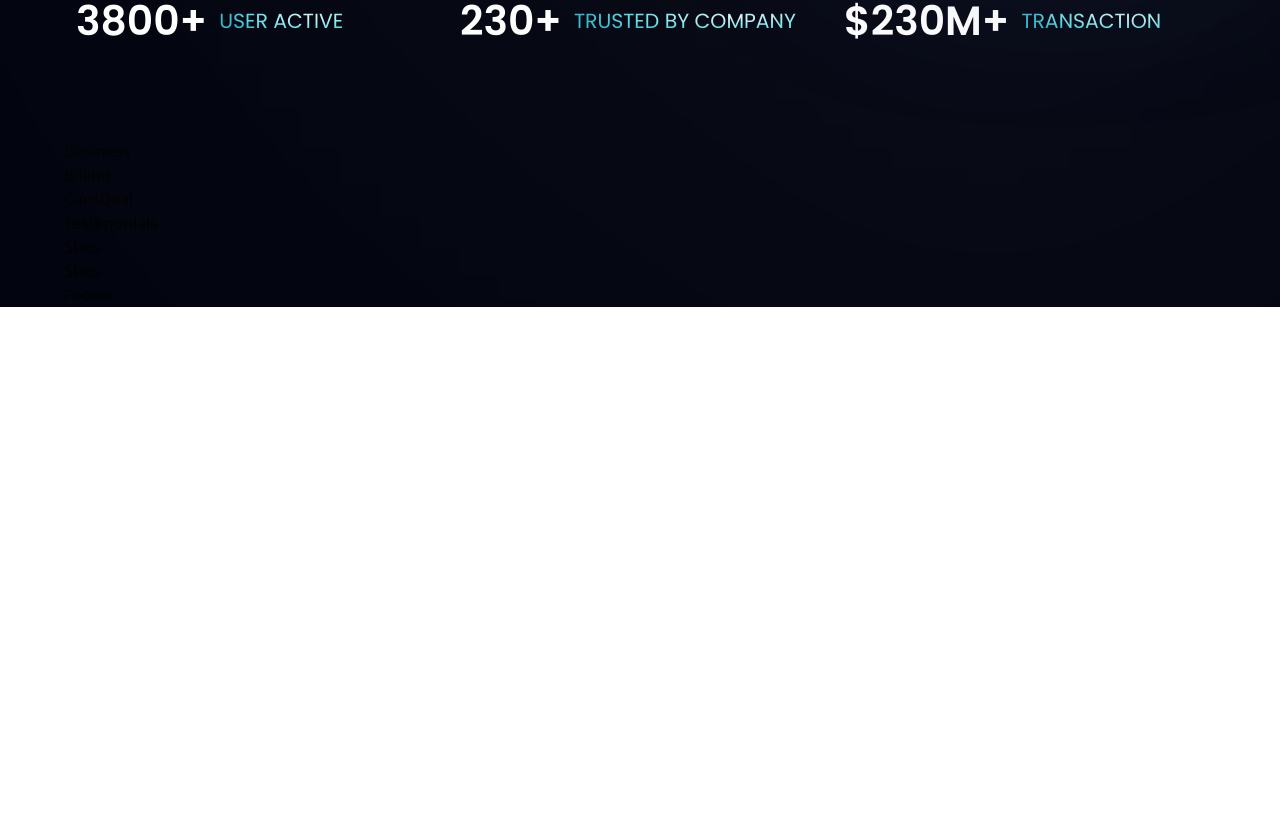
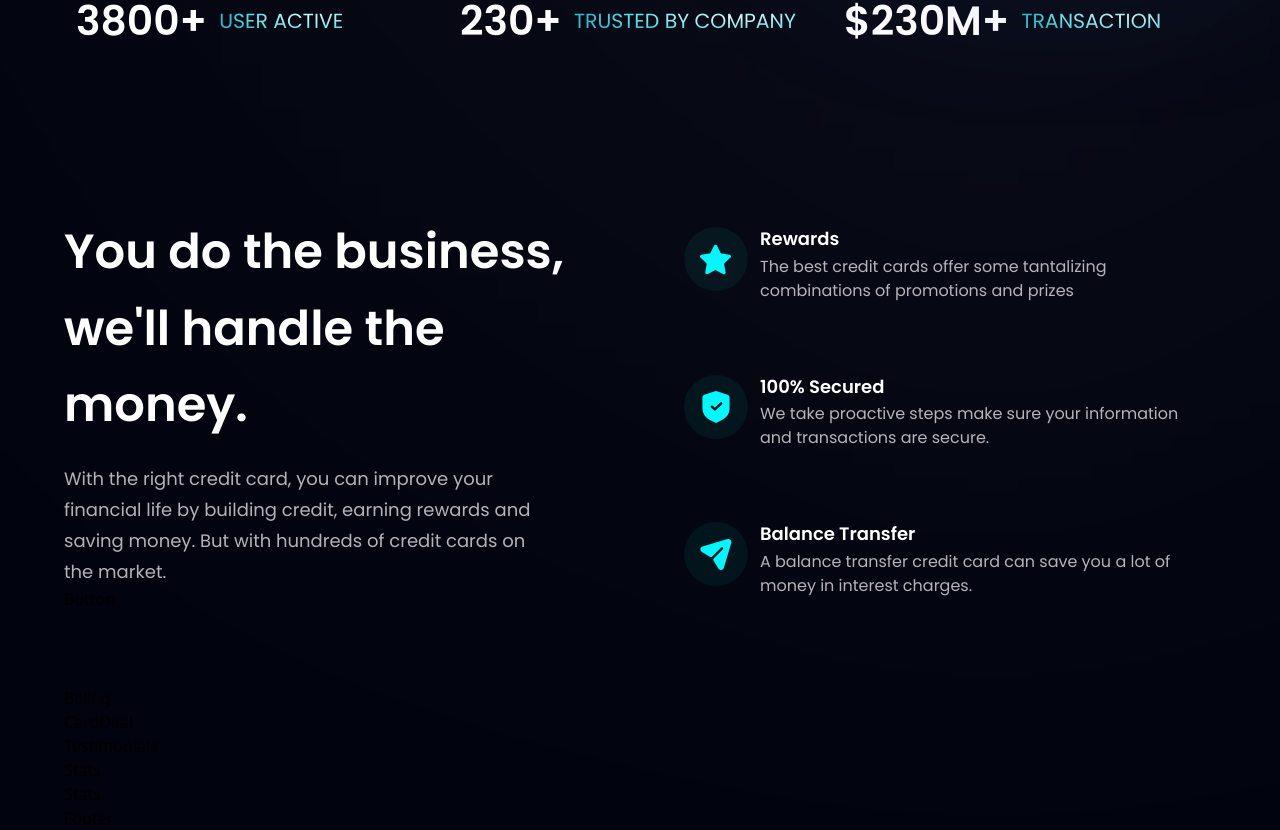
Before and after one commit to Azman-Idrisi/HooverBank, a React (Vite) app: page / in a window 1280 px wide. Shown: the part 806-1636 px from the top of the page. Before the commit the page ends 1113 px from the top, so only its background shows below. Built offline with nearby package versions, Linux system fonts and the light colour scheme.

Commit message:
Business Section done

```diff
--- a/src/screens/Business.jsx
+++ b/src/screens/Business.jsx
@@ -1,9 +1,49 @@
-import React from 'react'
+import { features } from "../constants";
+import styles, { layout } from "../style";
+import Button from "../components/Button";
 
-const Business = () => {
-  return (
-    <div>Business</div>
-  )
-}
+const FeatureCard = ({ icon, title, content, index }) => (
+  <div
+    className={`flex flex-row p-6 rounded-[20px] ${
+      index !== features.length - 1 ? "mb-6" : "mb-0"
+    } feature-card`}
+  >
+    <div
+      className={`w-[64px] h-[64px] rounded-full ${styles.flexCenter} bg-dimBlue`}
+    >
+      <img src={icon} alt="star" className="w-[50%] h-[50%] object-contain" />
+    </div>
+    <div className="flex-1 flex flex-col ml-3">
+      <h4 className="font-poppins font-semibold text-white text-[18px] leading-[23.4px] mb-1">
+        {title}
+      </h4>
+      <p className="font-poppins font-normal text-dimWhite text-[16px] leading-[24px]">
+        {content}
+      </p>
+    </div>
+  </div>
+);
 
-export default Business
+const Business = () => (
+  <section id="features" className={layout.section}>
+    <div className={layout.sectionInfo}>
+      <h2 className={styles.heading2}>
+        You do the business, <br className="sm:block hidden" /> we'll handle the
+        money.
+      </h2>
+      <p className={`${styles.paragraph} max-w-[470px] mt-5`}>
+        With the right credit card, you can improve your financial life by
+        building credit, earning rewards and saving money. But with hundreds of
+        credit cards on the market.
+      </p>
+      <Button styles={`mt-10`} />
+    </div>
+    <div className={`${layout.sectionImg} flex-col`}>
+      {features.map((feature, index) => (
+        <FeatureCard key={feature.id} {...feature} index={index} />
+      ))}
+    </div>
+  </section>
+);
+
+export default Business;
```
